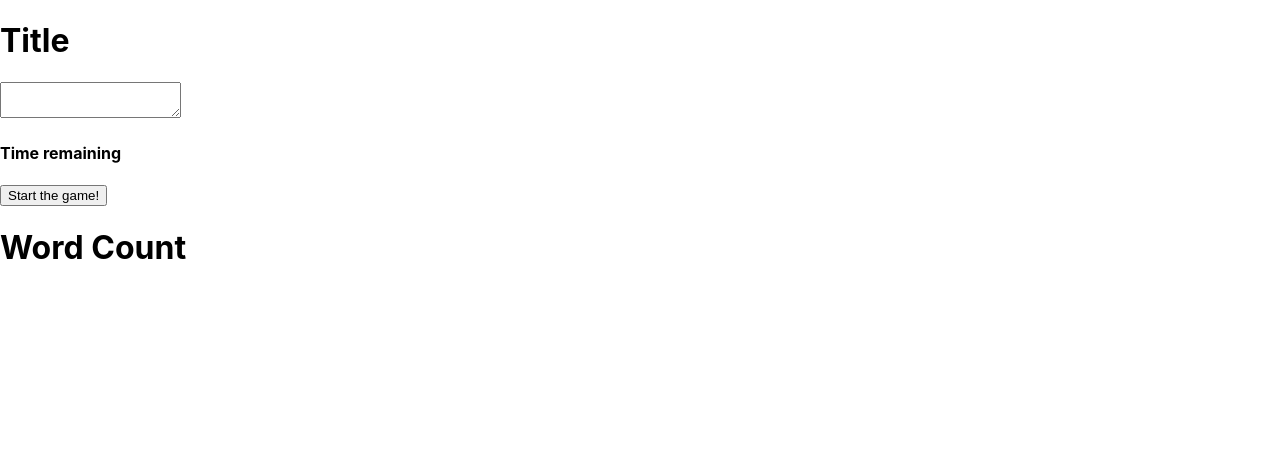
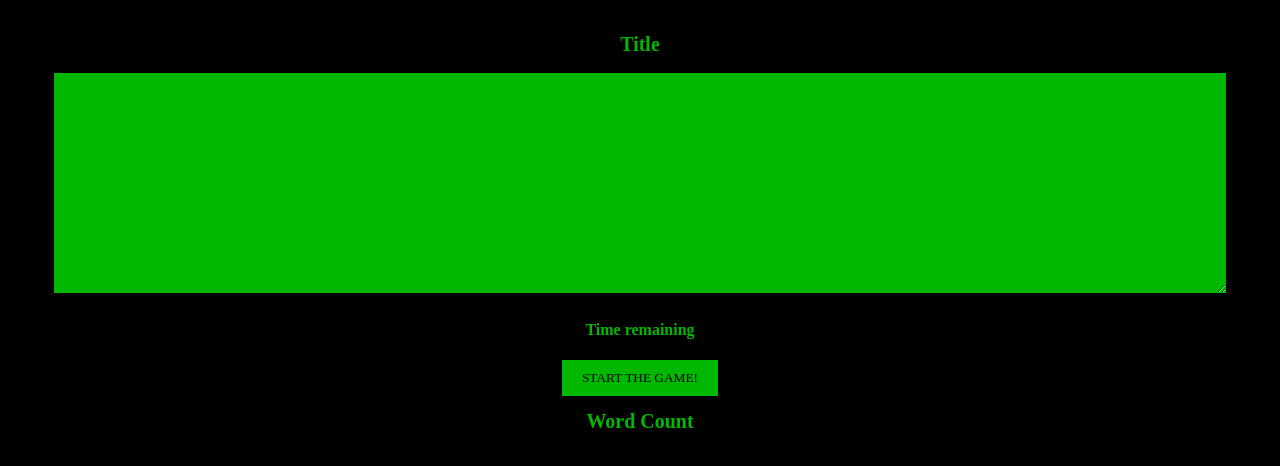
Before and after one commit to josem-gp/react-speed-typing, a React (Create React App) app: page / in a window 1280 px wide. Shown: the top 466 px of the page. Built offline with nearby package versions, Linux system fonts and the light colour scheme.

Commit message:
added style to project

```diff
--- a/src/App.css
+++ /dev/null
@@ -1,38 +0,0 @@
-.App {
-  text-align: center;
-}
-
-.App-logo {
-  height: 40vmin;
-  pointer-events: none;
-}
-
-@media (prefers-reduced-motion: no-preference) {
-  .App-logo {
-    animation: App-logo-spin infinite 20s linear;
-  }
-}
-
-.App-header {
-  background-color: #282c34;
-  min-height: 100vh;
-  display: flex;
-  flex-direction: column;
-  align-items: center;
-  justify-content: center;
-  font-size: calc(10px + 2vmin);
-  color: white;
-}
-
-.App-link {
-  color: #61dafb;
-}
-
-@keyframes App-logo-spin {
-  from {
-    transform: rotate(0deg);
-  }
-  to {
-    transform: rotate(360deg);
-  }
-}
--- a/src/index.css
+++ b/src/index.css
@@ -1,13 +1,41 @@
+html,
 body {
+  background: black;
+  color: #00b800;
   margin: 0;
-  font-family: -apple-system, BlinkMacSystemFont, 'Segoe UI', 'Roboto', 'Oxygen',
-    'Ubuntu', 'Cantarell', 'Fira Sans', 'Droid Sans', 'Helvetica Neue',
-    sans-serif;
-  -webkit-font-smoothing: antialiased;
-  -moz-osx-font-smoothing: grayscale;
+  padding: 0;
+  padding-top: 10px;
+  font-family: "Press Start 2P", cursive;
+  text-align: center;
 }
 
-code {
-  font-family: source-code-pro, Menlo, Monaco, Consolas, 'Courier New',
-    monospace;
+body {
+  font-weight: 400;
 }
+
+button {
+  font-family: "Press Start 2P", cursive;
+  display: block;
+  margin: 0 auto;
+  border: none;
+  background: #a80020;
+  background: #00b800;
+  padding: 10px 20px;
+  text-transform: uppercase;
+}
+
+h1 {
+  font-size: 20px;
+  text-align: center;
+}
+
+textarea {
+  font-family: "Press Start 2P", cursive;
+  border: 3px solid black;
+  width: 90%;
+  margin: 0 auto;
+  outline: none;
+  height: 200px;
+  background: #00b800;
+  padding: 10px;
+}
```
